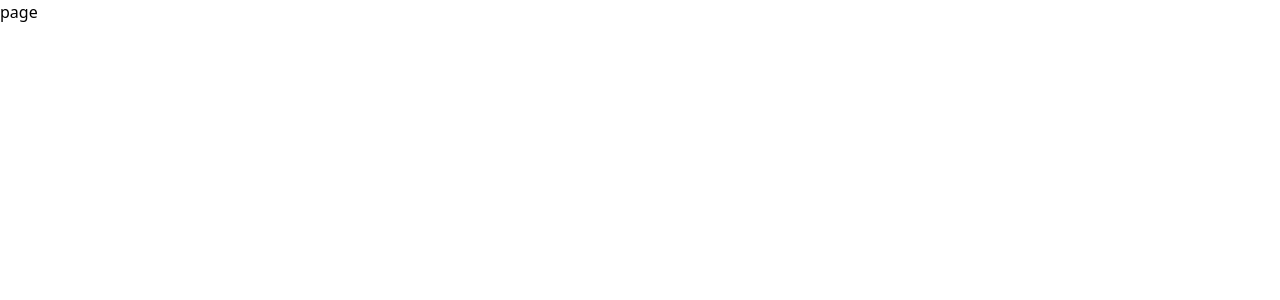
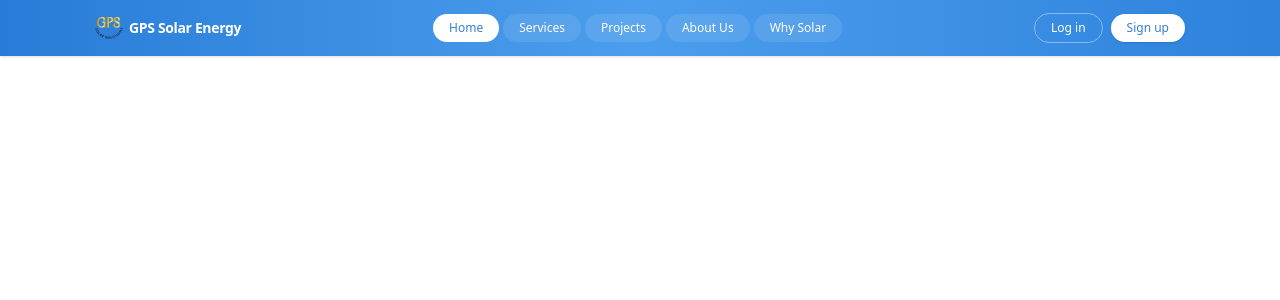
Before and after one commit to nikhilkumar202002/GPS-SOLAR, a Next.js app: page / in a window 1280 px wide. Shown: the top 300 px of the page. Built offline with nearby package versions, Linux system fonts and the light colour scheme.

Commit message:
feat: implement Header component and menuList for navigation

```diff
--- /dev/null
+++ b/app/component/layout/Header.tsx
@@ -0,0 +1,61 @@
+import Image from "next/image";
+import Link from "next/link";
+
+import logo from "@/app/assets/logo-main.png";
+import menuList, { type MenuItem } from "@/app/data/menuList";
+
+const desktopMenuLabels = ["Home", "Services", "Projects", "About Us", "Why Solar"];
+const desktopMenu = desktopMenuLabels
+  .map((label) => menuList.find((item) => item.label === label))
+  .filter((item): item is MenuItem => item !== undefined);
+
+const Header = () => {
+  return (
+    <header className="bg-gradient-to-r from-[#287cd7] via-[#4b9ded] to-[#2d82dc] text-white shadow-sm">
+      <div className="container flex h-14 items-center justify-between gap-5">
+        <Link href="/" aria-label="GPS Solar Solutions home" className="flex shrink-0 items-center gap-1.5">
+          <Image src={logo} alt="GPS Solar Solutions" className="h-7 w-7 object-contain" priority />
+          <span className="text-xs font-semibold tracking-tight sm:text-sm">GPS Solar Energy</span>
+        </Link>
+
+        <nav aria-label="Primary navigation" className="hidden flex-1 justify-center lg:flex">
+          <ul className="flex items-center gap-1 text-xs font-medium">
+            {desktopMenu.map((item) => (
+              <li key={item.label} className="group relative">
+                <Link
+                  href={item.href}
+                  className="block rounded-full bg-white/10 px-4 py-1.5 transition hover:bg-white/20 group-first:bg-white group-first:text-[#357fd2]"
+                >
+                  {item.label}
+                </Link>
+
+                {item.children && (
+                  <ul className="invisible absolute left-0 top-full z-10 mt-2 min-w-52 rounded-xl bg-white p-2 text-slate-700 opacity-0 shadow-xl transition group-hover:visible group-hover:opacity-100">
+                    {item.children.map((child) => (
+                      <li key={child.href}>
+                        <Link href={child.href} className="block rounded-lg px-3 py-2 text-sm hover:bg-blue-50 hover:text-[#357fd2]">
+                          {child.label}
+                        </Link>
+                      </li>
+                    ))}
+                  </ul>
+                )}
+              </li>
+            ))}
+          </ul>
+        </nav>
+
+        <div className="flex items-center gap-2 text-xs font-medium">
+          <Link href="/login" className="hidden rounded-full border border-white/40 px-4 py-1.5 transition hover:bg-white/10 sm:block">
+            Log in
+          </Link>
+          <Link href="/get-free-quote" className="rounded-full bg-white px-4 py-1.5 text-[#357fd2] shadow-sm transition hover:bg-blue-50">
+            Sign up
+          </Link>
+        </div>
+      </div>
+    </header>
+  );
+};
+
+export default Header;
--- /dev/null
+++ b/app/data/menuList.ts
@@ -0,0 +1,56 @@
+export type MenuItem = {
+  label: string;
+  href: string;
+  children?: MenuItem[];
+};
+
+const menuList: MenuItem[] = [
+  { label: "Home", href: "/" },
+  {
+    label: "About Us",
+    href: "/about-us",
+    children: [
+      { label: "Company Overview", href: "/about-us/company-overview" },
+      { label: "Mission", href: "/about-us/mission" },
+      { label: "Vision", href: "/about-us/vision" },
+      { label: "Core Values", href: "/about-us/core-values" },
+      { label: "Leadership", href: "/about-us/leadership" },
+    ],
+  },
+  {
+    label: "Services",
+    href: "/services",
+    children: [
+      { label: "Residential Solar", href: "/services/residential-solar" },
+      { label: "Commercial Solar", href: "/services/commercial-solar" },
+      { label: "Solar Consultation", href: "/services/solar-consultation" },
+      { label: "Installation", href: "/services/installation" },
+      { label: "Maintenance", href: "/services/maintenance" },
+    ],
+  },
+  { label: "Our Process", href: "/our-process" },
+  {
+    label: "Projects",
+    href: "/projects",
+    children: [
+      { label: "Residential", href: "/projects/residential" },
+      { label: "Commercial", href: "/projects/commercial" },
+      { label: "Industrial", href: "/projects/industrial" },
+    ],
+  },
+  {
+    label: "Why Solar",
+    href: "/why-solar",
+    children: [
+      { label: "Benefits", href: "/why-solar/benefits" },
+      { label: "Government Subsidies", href: "/why-solar/government-subsidies" },
+      { label: "ROI", href: "/why-solar/roi" },
+      { label: "FAQs", href: "/why-solar/faqs" },
+    ],
+  },
+  { label: "Testimonials", href: "/testimonials" },
+  { label: "Contact", href: "/contact" },
+  { label: "Get Free Quote", href: "/get-free-quote" },
+];
+
+export default menuList;
--- a/app/page.tsx
+++ b/app/page.tsx
@@ -1,9 +1,12 @@
-import React from 'react'
+import Header from "./component/layout/Header";
 
-const page = () => {
+const Page = () => {
   return (
-    <div>page</div>
-  )
-}
+    <>
+      <Header />
+      <main />
+    </>
+  );
+};
 
-export default page
+export default Page;
```
